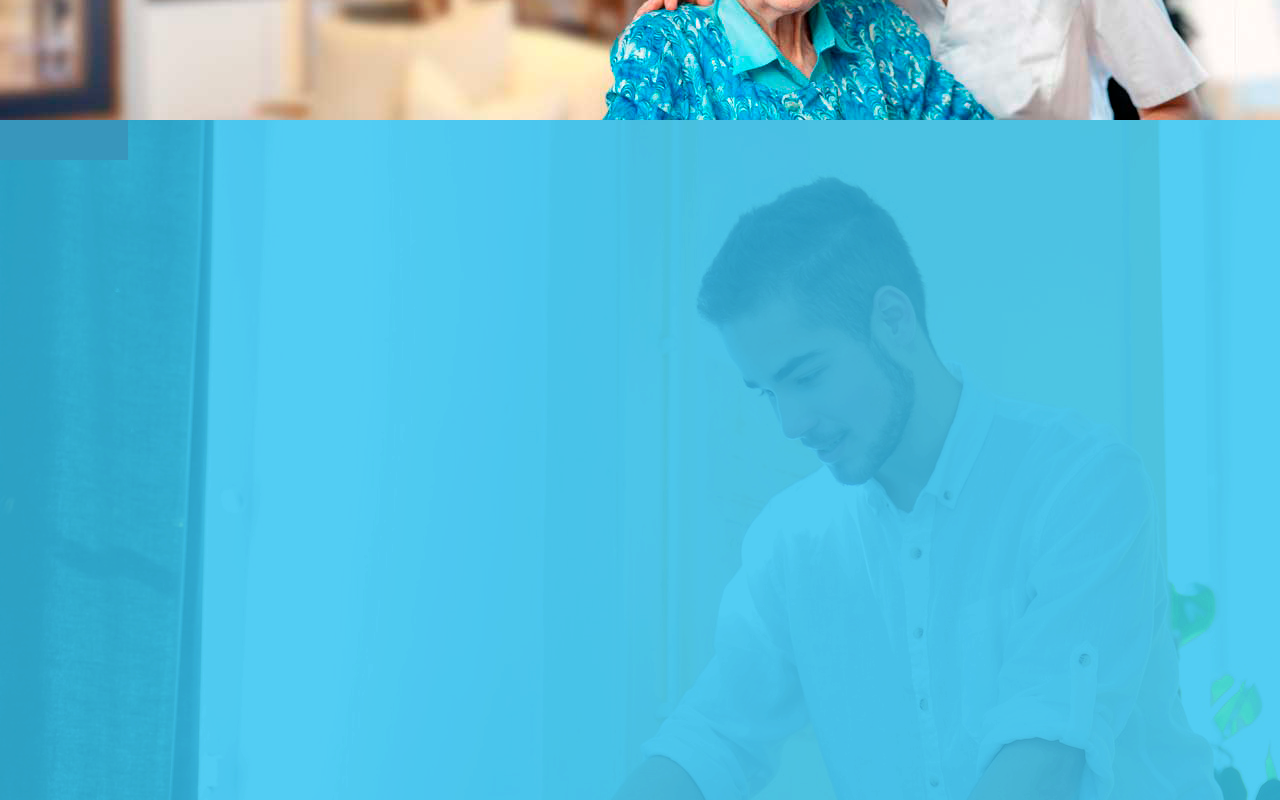
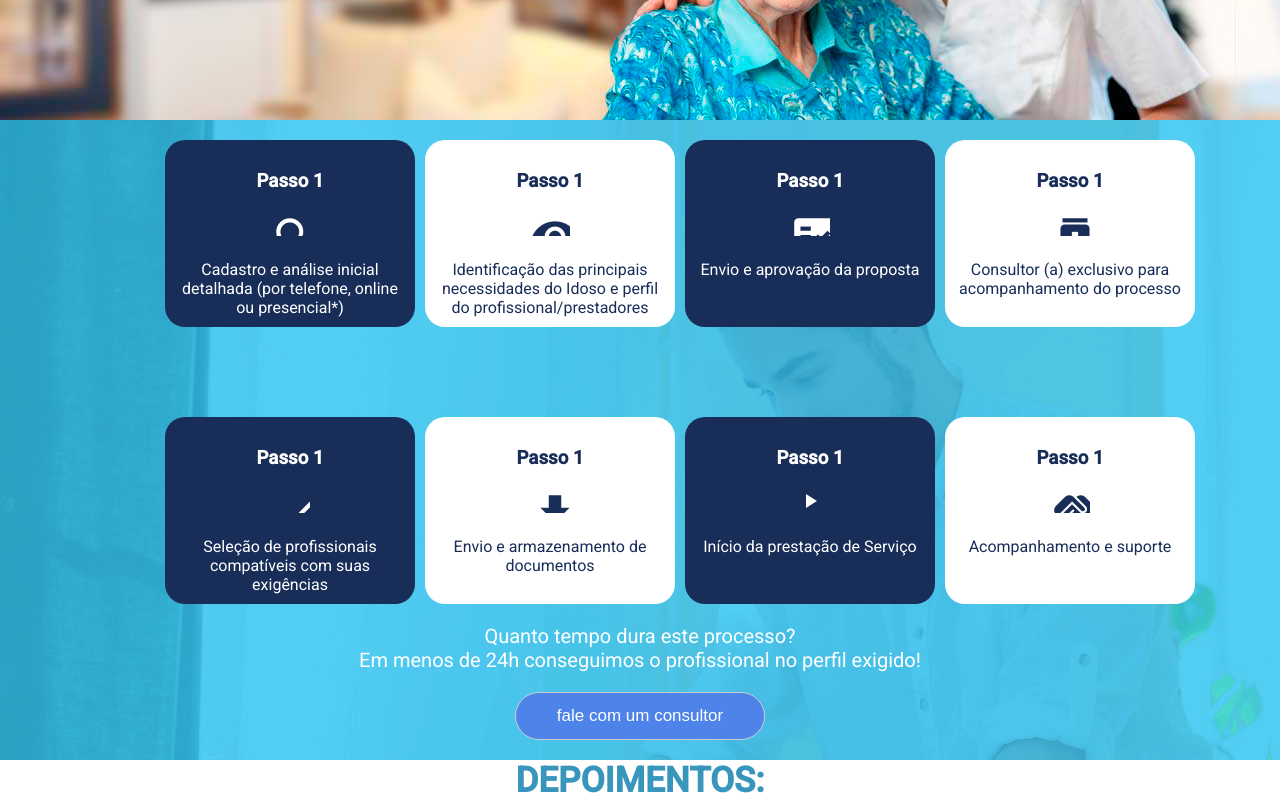
Before and after one commit to Laishyde/cuidadoresDeIdosos, an Angular app: page / in a window 1280 px wide. Shown: the part 280-1080 px from the top of the page. Built offline with nearby package versions, Linux system fonts and the light colour scheme.

Commit message:
feito inclusão de cards no componente

```diff
--- a/src/app/modulo/landing-page/components/cards/cards.component.html
+++ b/src/app/modulo/landing-page/components/cards/cards.component.html
@@ -1,4 +1,59 @@
 <div class="card-wall">
-    <div class="card  zh-bg-SecondaryDark"></div>
 
+    <div class="larger">
+        <div class="card blue">
+            <h3>Passo 1</h3>
+            <mat-icon class=" icon backgroundBlue zh-mb-20">search</mat-icon>
+            <p>Cadastro e análise inicial detalhada (por telefone, online ou presencial*)</p>
+        </div>
+        <div class="card white">
+            <h3>Passo 1</h3>
+            <mat-icon class=" icon backgroundBlue zh-mb-20">visibility</mat-icon>
+            <p>Identificação das principais necessidades do Idoso e perfil do profissional/prestadores</p>
+        </div>
+        <div class="card blue">
+            <h3>Passo 1</h3>
+            <mat-icon class=" icon backgroundBlue zh-mb-20">fact_check</mat-icon>
+            <p>Envio
+            e aprovação
+            da proposta</p>
+        </div>
+        <div class="card white">
+            <h3>Passo 1</h3>
+            <mat-icon class=" icon backgroundBlue zh-mb-20">medication</mat-icon>
+            <p>Consultor (a) exclusivo para acompanhamento do processo</p>
+        </div>
+        <div class="card blue">
+            <h3>Passo 1</h3>
+            <mat-icon class=" icon backgroundBlue zh-mb-20">done</mat-icon>
+            <p>Seleção de profissionais
+            compatíveis com
+            suas exigências</p>
+        </div>
+        <div class="card white">
+            <h3>Passo 1</h3>
+            <mat-icon class=" icon backgroundBlue zh-mb-20">download</mat-icon>
+            <p>Envio
+            e armazenamento
+            de documentos</p>
+        </div>
+        <div class="card blue">
+            <h3>Passo 1</h3>
+            <mat-icon class="backgroundBlue zh-mb-20">play_arrow</mat-icon>
+            <p>Início
+            da prestação
+            de Serviço</p>
+        </div>
+        <div class="card white">
+            <h3>Passo 1</h3>
+            <mat-icon class=" icon backgroundBlue zh-mb-20">handshake</mat-icon>
+            <p>Acompanhamento e
+            suporte</p>
+        </div>
+    </div>
+    <div class="btn">
+        <p>Quanto tempo dura este processo?</p>
+        <p>Em menos de 24h conseguimos o profissional no perfil exigido!</p>
+        <button>fale com um consultor</button>
+    </div>
 </div>
--- a/src/app/modulo/landing-page/components/cards/cards.component.scss
+++ b/src/app/modulo/landing-page/components/cards/cards.component.scss
@@ -1,10 +1,70 @@
-.card-wall{
-   width: 100%;
-   background-image: url(../../../../../assets/imagens/pexels-kampus-production-7551675.png);
-   height: 100%;
-.card{
-    width: 10%;
+.card-wall {
+    width: 100%;
+    background-image: url(../../../../../assets/imagens/pexels-kampus-production-7551675.png);
+
+
+    .larger {
+        width: 100%;
+        display: flex;
+        justify-content: center;
+        display: inline-grid;
+        grid-template-columns: repeat(4, 210px);
+        gap: 50px;
+
+
+    }
+
+    .card {
+        width: 250px;
+        padding: 10px;
+        background-color: #000;
+        margin: 20px;
+        border-radius: 20px;
+
+    }
+    .blue{
+        background-color: #182E59;
+        text-align: center;
+        color: #fff;
+
+    }
+    .white{
+        background-color: #fff;
+        text-align: center;
+        color: #182E59;
+    }
+   h3{
     padding: 20px;
+   }
+  .icon{
+    font-size: 50px;
+    padding-right: 40px;
+
+ }
+}
+.btn{
+    text-align: center;
+    color: #fff;
+
+}
+.btn p{
+    font-size: 20px;
+}
+.btn button {
+    background-color: #4e84e9;
+    color: #fff;
+    padding: 13px;
+    width: 250px;
+    border-radius: 60px;
+    border: 1px solid #ccc;
+    font-size: 17px;
+    cursor: pointer;
+    margin-bottom: 20px;
+    margin-top: 20px;
 }
 
+
+
+.btn button:hover {
+    background-color: #FF9400;
 }
--- a/src/app/modulo/landing-page/views/landing-page.component.html
+++ b/src/app/modulo/landing-page/views/landing-page.component.html
@@ -1,5 +1,6 @@
 <app-heading></app-heading>
 <app-cards></app-cards>
+
 <div class="app zh-d-flex zh-align-itens-center zh-flex-col">
     <h2 class=" color-Segundary font ">DEPOIMENTOS:</h2>
     <app-carousel [slideInterval]="2000" [images]="images2" [autoSlide]="true" class=""></app-carousel>
--- a/src/app/modulo/landing-page/views/landing-page.component.scss
+++ b/src/app/modulo/landing-page/views/landing-page.component.scss
@@ -5,19 +5,16 @@
 
     .feed {
         font-size: 40px;
-    }
-    h2 {
-        text-align: center;
-        font-weight: 400;
+        margin-top: 20px;
+
     }
 
  }
-
-
  .font {
      font-size: 35px;
      padding-bottom: 20px;
      font-weight: 700;
+     text-align: center;
  }
 
  button {
```
